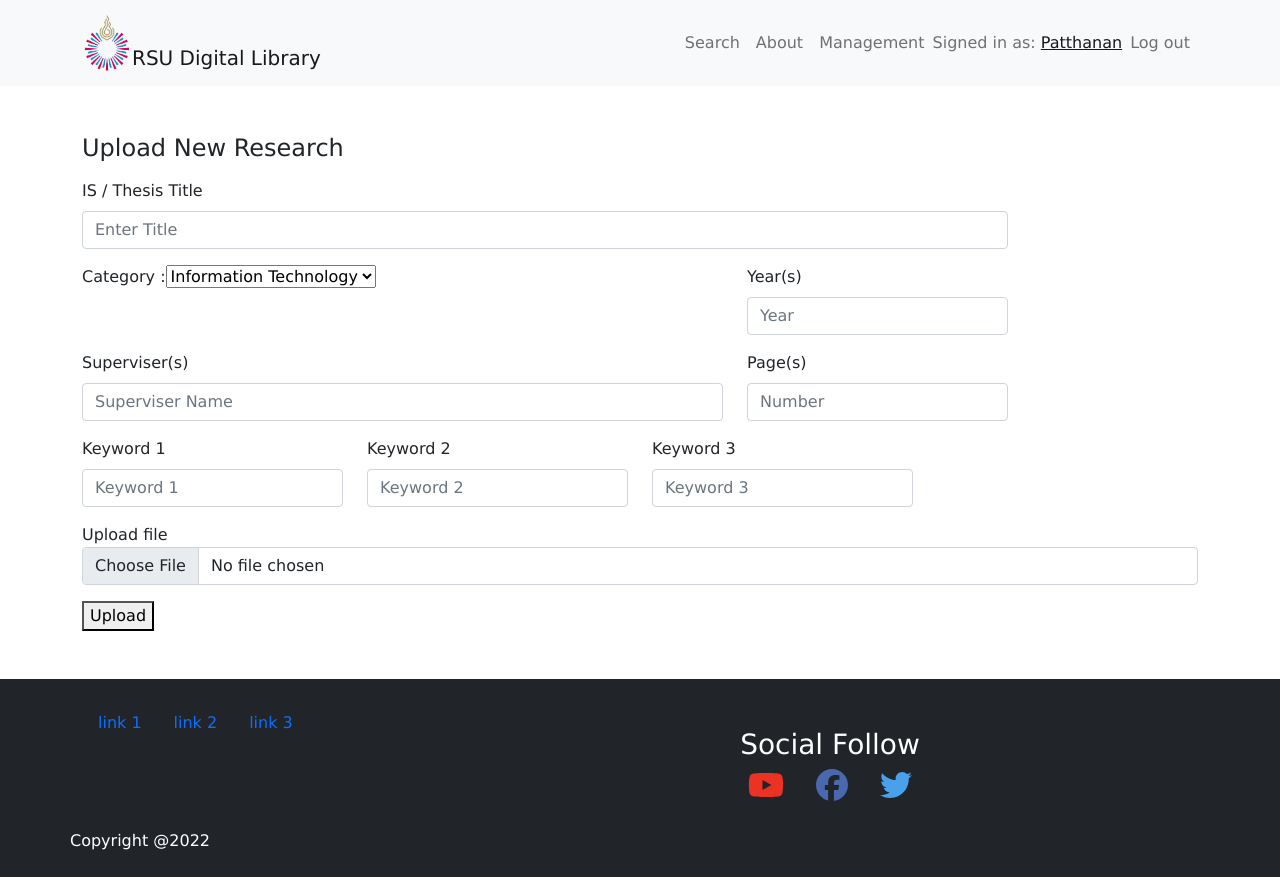
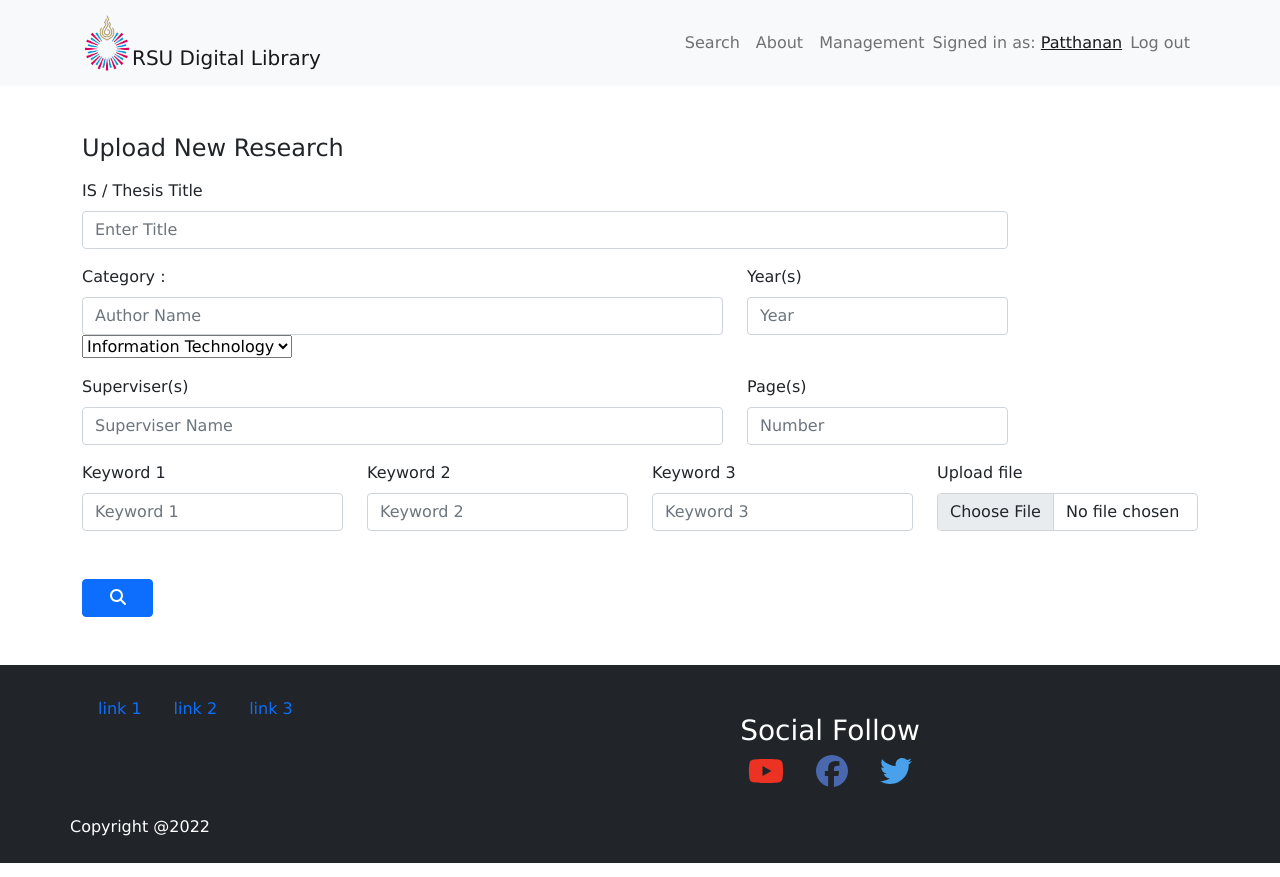
Before and after one commit to patthananp/rsu-digital-library, a React (Create React App) app in the folder Frontend/: page /upload in a window 1280 px wide. Built offline with nearby package versions, Linux system fonts and the light colour scheme; no server answers.

Commit message:
Handle Form data

```diff
--- a/Frontend/src/Pages/Upload.js
+++ b/Frontend/src/Pages/Upload.js
@@ -2,11 +2,12 @@ import {Table, Button, Col, Form, Row} from 'react-bootstrap';
 import CategoryItem from "./CategoryItem"
 import React, { useState } from 'react'
 import { FontAwesomeIcon } from '@fortawesome/react-fontawesome'
-
+import axios from 'axios';
 
 function Upload() {
 
-    const [items, setItems] = useState([])
+    const [formData, updateFormData] = useState({})
+    const [selectedFile, setSelectedFile] = useState()
 
     function listCategoryTypes() {
        fetch(`/category-types`,{
@@ -16,45 +17,59 @@ function Upload() {
             }
         }).then(response => {
             return response.json()
-        }).then(data => {
-            if (data.meta?.response_code == 1000) {
-                setItems(data.data)
-            }
         })
     }
 
-    console.log('before')
-    listCategoryTypes()
-    console.log('after')
+    const handleChange = (e) => {
+        updateFormData({
+            ...formData,
+            [e.target.id]: e.target.value.trim()
+        });
+        console.log(formData)
+    };
+
+    const handleChangeFile = (e) => {
+        updateFormData({
+            ...formData,
+            [e.target.id]: e.target.files[0]
+        });
+        console.log(formData)
+    };
+
+    const handleSubmit = (event) => {
+        const data = new FormData()
+        for (const [key, value] of Object.entries(formData)) {
+            data.append(key, value);
+        }
+
+        axios
+        .post("/members/", data)
+        .then((res) => {alert("File Upload success");})
+        .catch((err) => alert("File Upload Error"));
+    }
+
 
     return (
         <div>
             <h4 className='mt-5'>Upload New Research</h4>
 
-            {/* <Form onSubmit={handleSubmit}> */}
-            <Form>
+            <Form onSubmit={handleSubmit}>
                 <Row className="mt-3">
                     <Col sm={10}>
-                        {/* <Form.Group controlId="title"
-                            value={formData.title}
-                            onChange={e => setFormData({...formData, title: e.target.value})}
-                            > */}
+                        <Form.Group controlId="title" onChange={handleChange} >
                             <Form.Label>IS / Thesis Title</Form.Label>
                             <Form.Control type="text" placeholder="Enter Title" />
-                        {/* </Form.Group> */}
+                        </Form.Group>
                     </Col>
                 </Row>
                 <Row className="mt-3">
                     <Col sm={7}>
-                        {/* <Form.Group controlId="author"
-                            value={formData.author}
-                            onChange={e => setFormData({...formData, author: e.target.value})}
-                            > */}
+                        <Form.Group controlId="author" onChange={handleChange} >
                             <Form.Label>Category : </Form.Label>
-                            {/* <Form.Control type="text" placeholder="Author Name" /> */}
+                            <Form.Control type="text" placeholder="Author Name" />
 
                             <select id="Department">
-                                <option value="" selected>Information Technology</option>
+                                <option value="">Information Technology</option>
                                 <option value="">Science</option>
                                 <option value="">Engineering</option>
                                 <option value="">Architecture</option>
@@ -64,7 +79,7 @@ function Upload() {
                                 <option value="">Other</option>
                             </select>
 
-                        {/* </Form.Group> */}
+                        </Form.Group>
                     </Col>
                     <Col sm={3}>
                         {/* <Form.Group controlId="year"
@@ -118,19 +133,15 @@ function Upload() {
                             <Form.Control type="text" placeholder="Keyword 3" />
                         {/* </Form.Group> */}
                     </Col>
-                    {/* <Col className="mt-5" sm={1}>
+                    <Col className="mt-3" sm={3}>
+                        <Form.Group controlId="file" onChange={handleChangeFile}>
+                            <Form.Label>Upload file</Form.Label>
+                            <Form.Control type="file" />
+                        </Form.Group>
+                    </Col>
+                    <Col className="mt-5" sm={1}>
                         <Button type="submit" className='w-100'><FontAwesomeIcon icon="fa-solid fa-magnifying-glass" /></Button>
-                    </Col> */}
-
-                    <div className="mt-3">
-
-                    <label>Upload file</label>
-                    <input type="file" className="form-control"/>
-                    </div>
-
-                    <div className="mt-3">
-                        <button>Upload</button>
-                    </div>
+                    </Col>
                 </Row>
             </Form>
 
```
